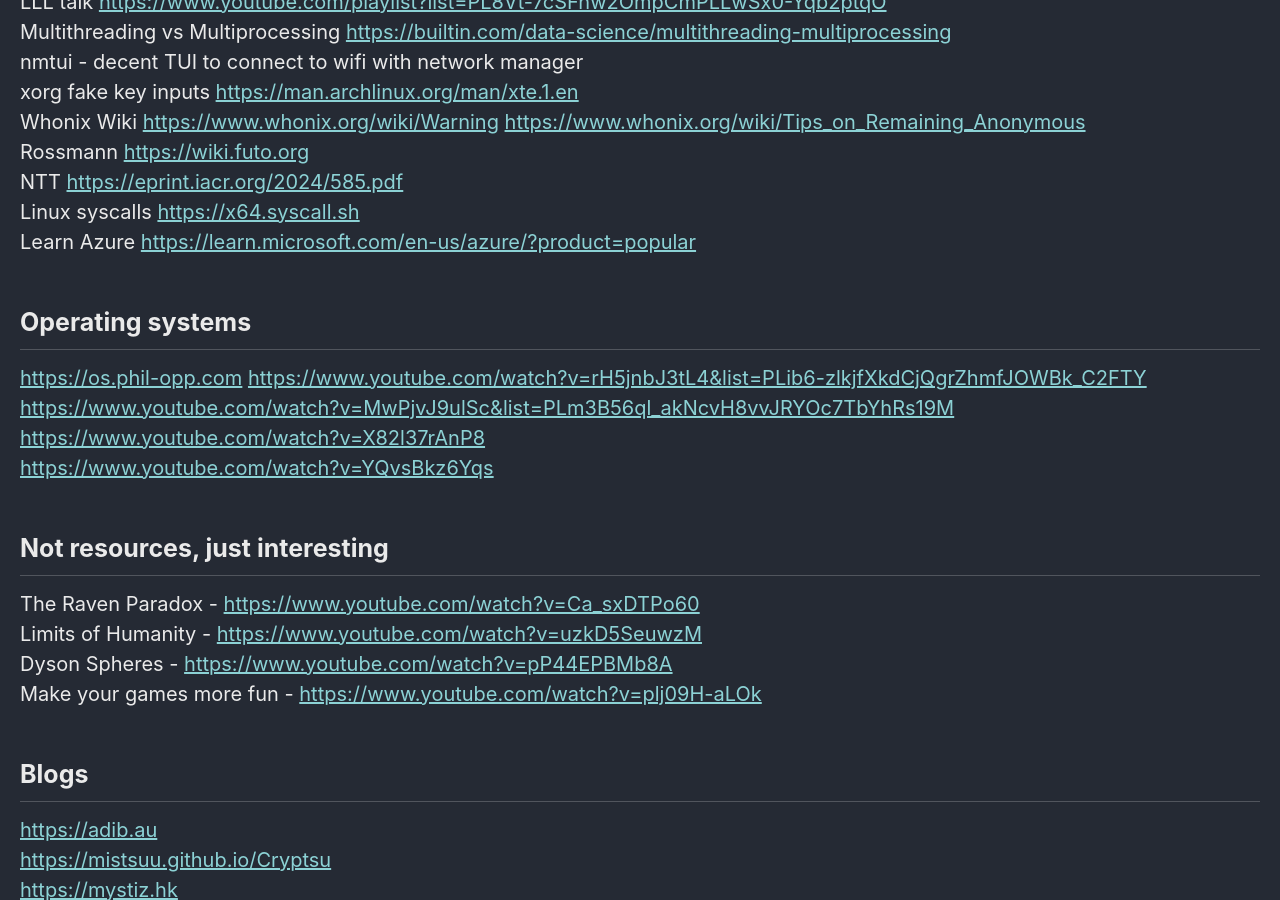
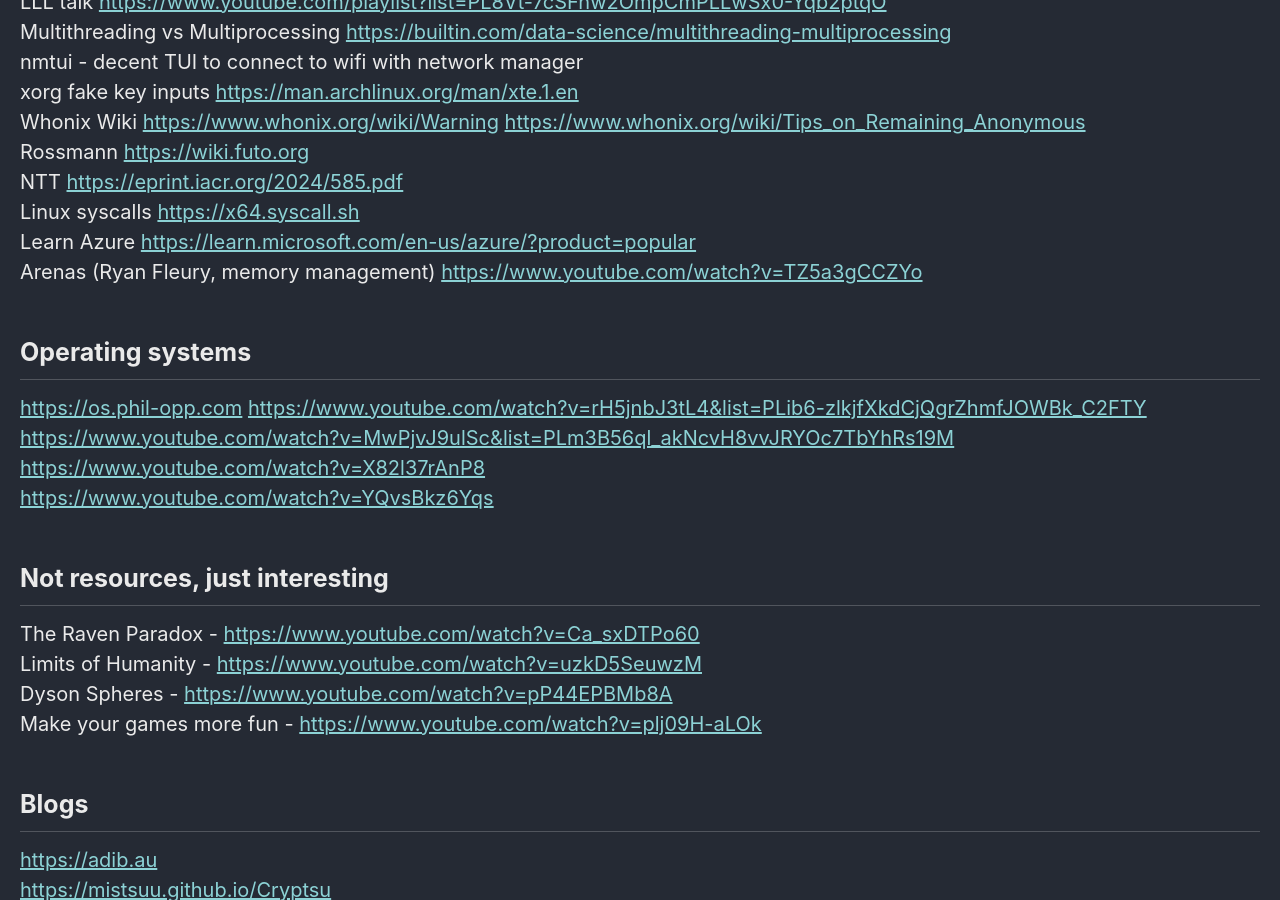
Before and after one commit to Connor-McCartney/Connor-McCartney.github.io, a Jekyll site: the page built from _pages/misc/resources.md, in a window 1280 px wide and 900 px high, scrolled down 2703 px. Built offline with Jekyll 4.4.1, drawn with Linux system fonts in a browser that asks for light colours; cached includes are drawn as plain includes.

Commit message:
Update resources.md

```diff
--- a/_pages/misc/resources.md
+++ b/_pages/misc/resources.md
@@ -96,6 +96,7 @@ Rossmann <https://wiki.futo.org> <br>
 NTT <https://eprint.iacr.org/2024/585.pdf> <br>
 Linux syscalls <https://x64.syscall.sh> <br>
 Learn Azure <https://learn.microsoft.com/en-us/azure/?product=popular> <br>
+Arenas (Ryan Fleury, memory management) <https://www.youtube.com/watch?v=TZ5a3gCCZYo> <br>
 
 
 ## Operating systems
```
